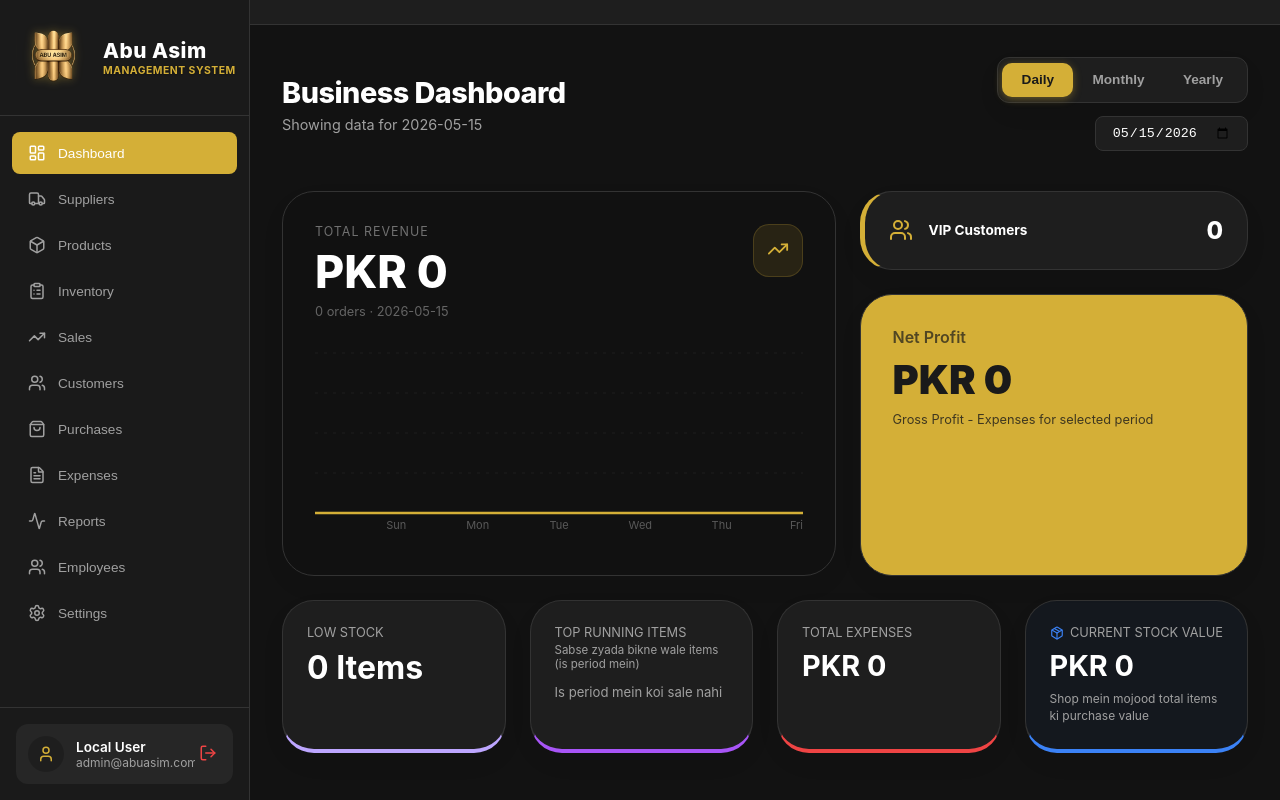
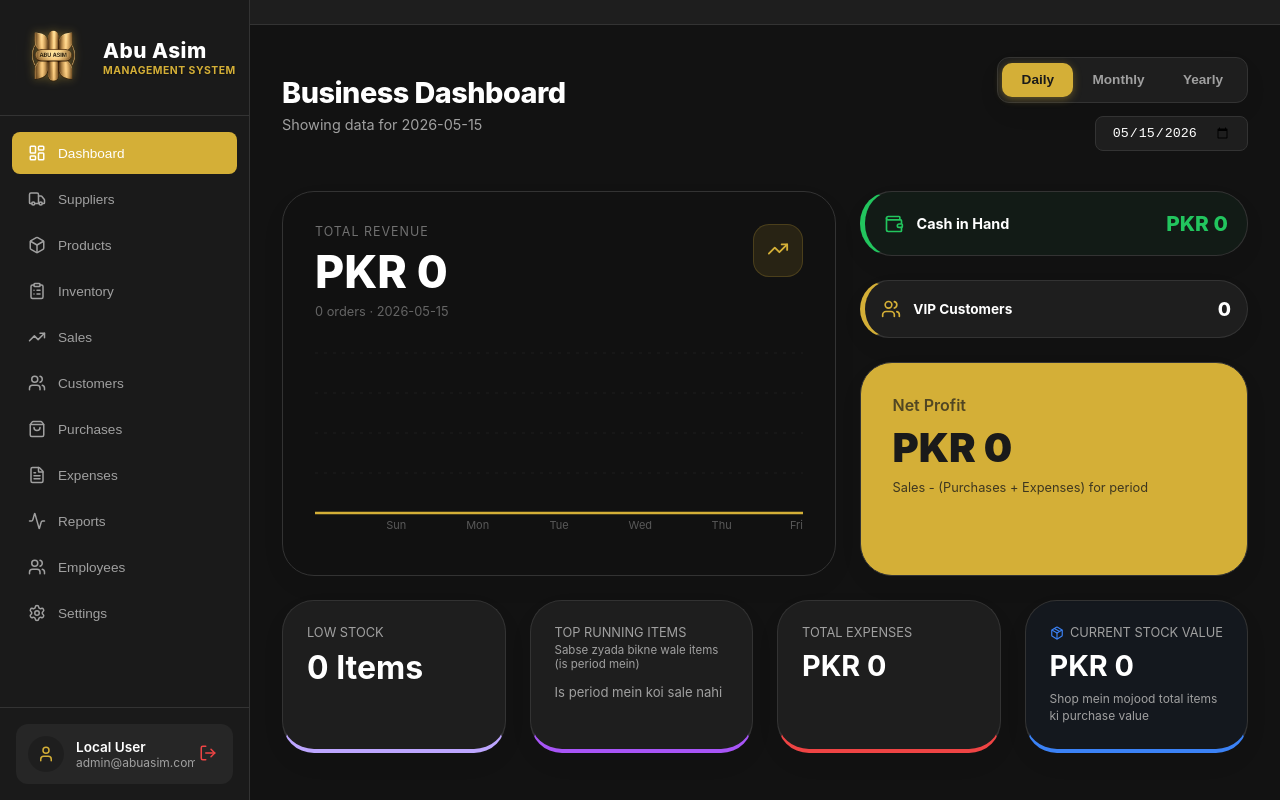
Before and after one commit to muavia123098-ship-it/abu-asim-system, a React (Vite) app: page /#/dashboard in a window 1280 px wide. Built offline with nearby package versions, Linux system fonts and the light colour scheme.

Commit message:
Add files via upload

```diff
--- a/src/Dashboard.jsx
+++ b/src/Dashboard.jsx
@@ -3,7 +3,7 @@ import Layout from './Layout';
 import {
   TrendingUp, DollarSign, ShoppingCart, Package, Users,
   ArrowUpRight, ArrowDownRight, Calendar, Filter,
-  MoreVertical, RefreshCw, AlertCircle, CheckCircle2
+  MoreVertical, RefreshCw, AlertCircle, CheckCircle2, Wallet
 } from 'lucide-react';
 import { db, auth, collection, onSnapshot, query, where, doc, getDocs, orderBy, limit } from './db';
 import {
@@ -24,7 +24,10 @@ export default function Dashboard() {
     totalOrders: 0,
     totalCustomers: 0,
     lowStockCount: 0,
-    totalStockValue: 0
+    totalStockValue: 0,
+    totalPurchases: 0,
+    totalCashSales: 0,
+    totalAllExpenses: 0
   });
   const [lowStockProducts, setLowStockProducts] = useState([]);
   const [salesData, setSalesData] = useState([]);
@@ -141,7 +144,25 @@ export default function Dashboard() {
       setLoading(false);
     });
 
-    return () => { unsubSales(); unsubProducts(); unsubCustomers(); unsubExpenses(); };
+    const unsubPurchases = onSnapshot(query(collection(db, 'purchases'), where('userId', '==', user.uid)), (snapshot) => {
+      const allPurchases = snapshot.docs.map(doc => ({ ...doc.data(), date: doc.data().createdAt?.toDate ? doc.data().createdAt.toDate() : new Date() }));
+      const filteredPurchases = allPurchases.filter(p => p.date >= startDate && p.date <= endDate);
+      const totalPurch = filteredPurchases.reduce((sum, p) => sum + (parseFloat(p.totalCost) || 0), 0);
+      setStats(prev => ({ ...prev, totalPurchases: totalPurch }));
+    });
+
+    // CUMULATIVE CASH IN HAND
+    const unsubPayments = onSnapshot(query(collection(db, 'payments'), where('userId', '==', user.uid), where('method', '==', 'Cash')), (snapshot) => {
+      const total = snapshot.docs.reduce((sum, doc) => sum + (parseFloat(doc.data().amount) || 0), 0);
+      setStats(prev => ({ ...prev, totalCashSales: total }));
+    });
+
+    const unsubAllExpenses = onSnapshot(query(collection(db, 'expenses'), where('userId', '==', user.uid)), (snapshot) => {
+      const total = snapshot.docs.reduce((sum, doc) => sum + (parseFloat(doc.data().amount) || 0), 0);
+      setStats(prev => ({ ...prev, totalAllExpenses: total }));
+    });
+
+    return () => { unsubSales(); unsubProducts(); unsubCustomers(); unsubExpenses(); unsubPurchases(); unsubPayments(); unsubAllExpenses(); };
   }, [period, selectedDate, selectedMonth, selectedYear]);
 
   return (
@@ -261,18 +282,26 @@ export default function Dashboard() {
           </div>
 
           <div style={{ gridColumn: 'span 5', display: 'flex', flexDirection: 'column', gap: '1.5rem' }}>
-            <div className="glass-panel" style={{ padding: '1.5rem', display: 'flex', alignItems: 'center', justifyContent: 'space-between', borderLeft: '5px solid var(--primary)' }}>
-              <div style={{ display: 'flex', alignItems: 'center', gap: '1rem' }}>
-                <Users size={24} color="var(--primary)" />
-                <div style={{ fontWeight: 'bold' }}>VIP Customers</div>
+            <div className="glass-panel" style={{ padding: '1.2rem', display: 'flex', alignItems: 'center', justifyContent: 'space-between', borderLeft: '5px solid #22c55e', backgroundColor: 'rgba(34, 197, 94, 0.05)' }}>
+              <div style={{ display: 'flex', alignItems: 'center', gap: '0.8rem' }}>
+                <Wallet size={20} color="#22c55e" />
+                <div style={{ fontWeight: 'bold', fontSize: '0.9rem' }}>Cash in Hand</div>
               </div>
-              <div style={{ fontSize: '1.5rem', fontWeight: '800' }}>{stats.totalCustomers}</div>
+              <div style={{ fontSize: '1.3rem', fontWeight: '800', color: '#22c55e' }}>PKR {(stats.totalCashSales - stats.totalAllExpenses).toLocaleString()}</div>
+            </div>
+
+            <div className="glass-panel" style={{ padding: '1rem', display: 'flex', alignItems: 'center', justifyContent: 'space-between', borderLeft: '5px solid var(--primary)' }}>
+              <div style={{ display: 'flex', alignItems: 'center', gap: '0.8rem' }}>
+                <Users size={20} color="var(--primary)" />
+                <div style={{ fontWeight: 'bold', fontSize: '0.85rem' }}>VIP Customers</div>
+              </div>
+              <div style={{ fontSize: '1.2rem', fontWeight: '800' }}>{stats.totalCustomers}</div>
             </div>
 
             <div className="glass-panel" style={{ padding: '2rem', backgroundColor: 'var(--primary)', color: '#1a1a1a', flex: 1, position: 'relative', overflow: 'hidden' }}>
               <div style={{ fontSize: '1rem', fontWeight: '600', opacity: 0.7 }}>Net Profit</div>
-              <div style={{ fontSize: '2.5rem', fontWeight: '900', margin: '0.5rem 0' }}>PKR {(stats.grossProfit - stats.totalExpenses).toLocaleString()}</div>
-              <p style={{ margin: 0, fontSize: '0.8rem', opacity: 0.8 }}>Gross Profit - Expenses for selected period</p>
+              <div style={{ fontSize: '2.5rem', fontWeight: '900', margin: '0.5rem 0' }}>PKR {(stats.totalSales - stats.totalPurchases - stats.totalExpenses).toLocaleString()}</div>
+              <p style={{ margin: 0, fontSize: '0.8rem', opacity: 0.8 }}>Sales - (Purchases + Expenses) for period</p>
             </div>
           </div>
 
--- a/src/Employees.jsx
+++ b/src/Employees.jsx
@@ -132,7 +132,7 @@ export default function Employees() {
             <div key={emp.id} className="glass-panel" style={{ padding: '1.5rem', position: 'relative', overflow: 'hidden' }}>
               <div style={{
                 position: 'absolute', top: 0, right: 0, padding: '0.5rem 1rem',
-                backgroundColor: emp.role === 'Admin' ? '#d4af37' : emp.role === 'Staff' ? '#6b7280' : 'rgba(255,255,255,0.05)',
+                backgroundColor: emp.role === 'Admin' ? '#d4af37' : '#6b7280',
                 color: emp.role === 'Admin' ? 'black' : 'white',
                 fontSize: '0.7rem', fontWeight: 'bold', borderBottomLeftRadius: '12px'
               }}>
--- a/src/Purchases.jsx
+++ b/src/Purchases.jsx
@@ -240,7 +240,12 @@ export default function Purchases() {
                       <Search size={16} style={{ position: 'absolute', right: '1rem', top: '50%', transform: 'translateY(-50%)', opacity: 0.5 }} />
                     </div>
                     {showSupplierSuggestions && supplierSearch.length > 0 && (
-                      <div className="glass-panel" style={{ position: 'absolute', top: '100%', left: 0, right: 0, zIndex: 10, marginTop: '0.5rem', maxHeight: '200px', overflowY: 'auto', padding: '0.5rem' }}>
+                      <div style={{
+                        position: 'absolute', top: '100%', left: 0, right: 0, zIndex: 100,
+                        marginTop: '0.5rem', maxHeight: '200px', overflowY: 'auto',
+                        padding: '0.5rem', backgroundColor: '#1e1e1e', border: '1px solid rgba(255,255,255,0.1)',
+                        borderRadius: '12px', boxShadow: '0 10px 25px rgba(0,0,0,0.5)', backdropFilter: 'blur(10px)'
+                      }}>
                         {filteredSuppliers.map(s => (
                           <div
                             key={s.id}
@@ -268,7 +273,12 @@ export default function Purchases() {
                         onChange={(e) => { setProductSearch(e.target.value); setShowProductSuggestions(true); }}
                       />
                       {showProductSuggestions && productSearch.length > 0 && (
-                        <div className="glass-panel" style={{ position: 'absolute', top: '100%', left: 0, right: 0, zIndex: 10, marginTop: '0.5rem', maxHeight: '250px', overflowY: 'auto', padding: '0.5rem' }}>
+                        <div style={{
+                          position: 'absolute', top: '100%', left: 0, right: 0, zIndex: 100,
+                          marginTop: '0.5rem', maxHeight: '250px', overflowY: 'auto',
+                          padding: '0.5rem', backgroundColor: '#1e1e1e', border: '1px solid rgba(255,255,255,0.1)',
+                          borderRadius: '12px', boxShadow: '0 10px 25px rgba(0,0,0,0.5)', backdropFilter: 'blur(10px)'
+                        }}>
                           {filteredProducts.map(p => (
                             <div
                               key={p.id}
--- a/src/Sales.jsx
+++ b/src/Sales.jsx
@@ -161,7 +161,7 @@ export default function Sales() {
             items: cart
           });
         } else {
-          alert("Sale completed successfully!");
+          // Sale completed silently for walk-in
         }
       });
 
```
